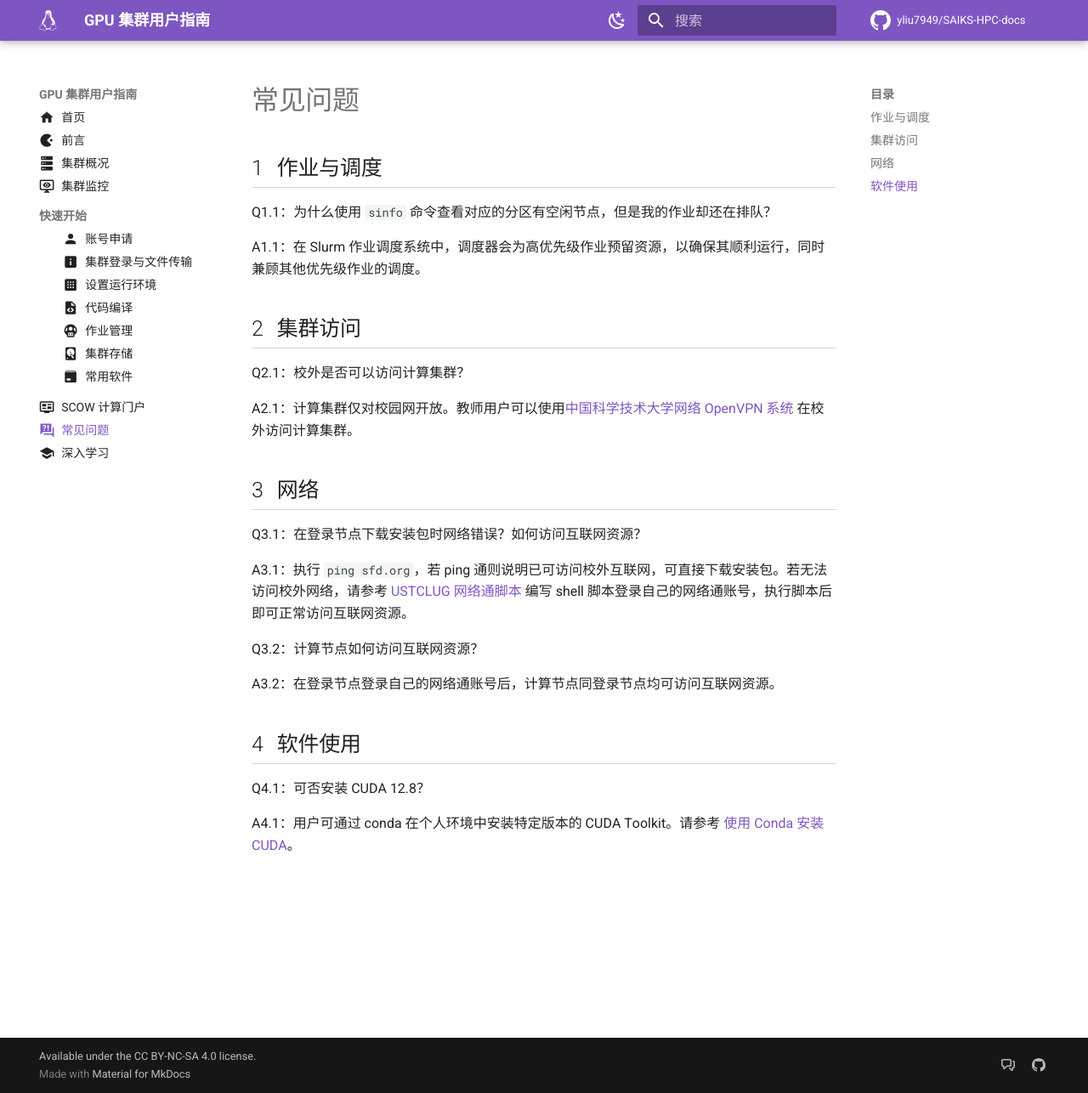
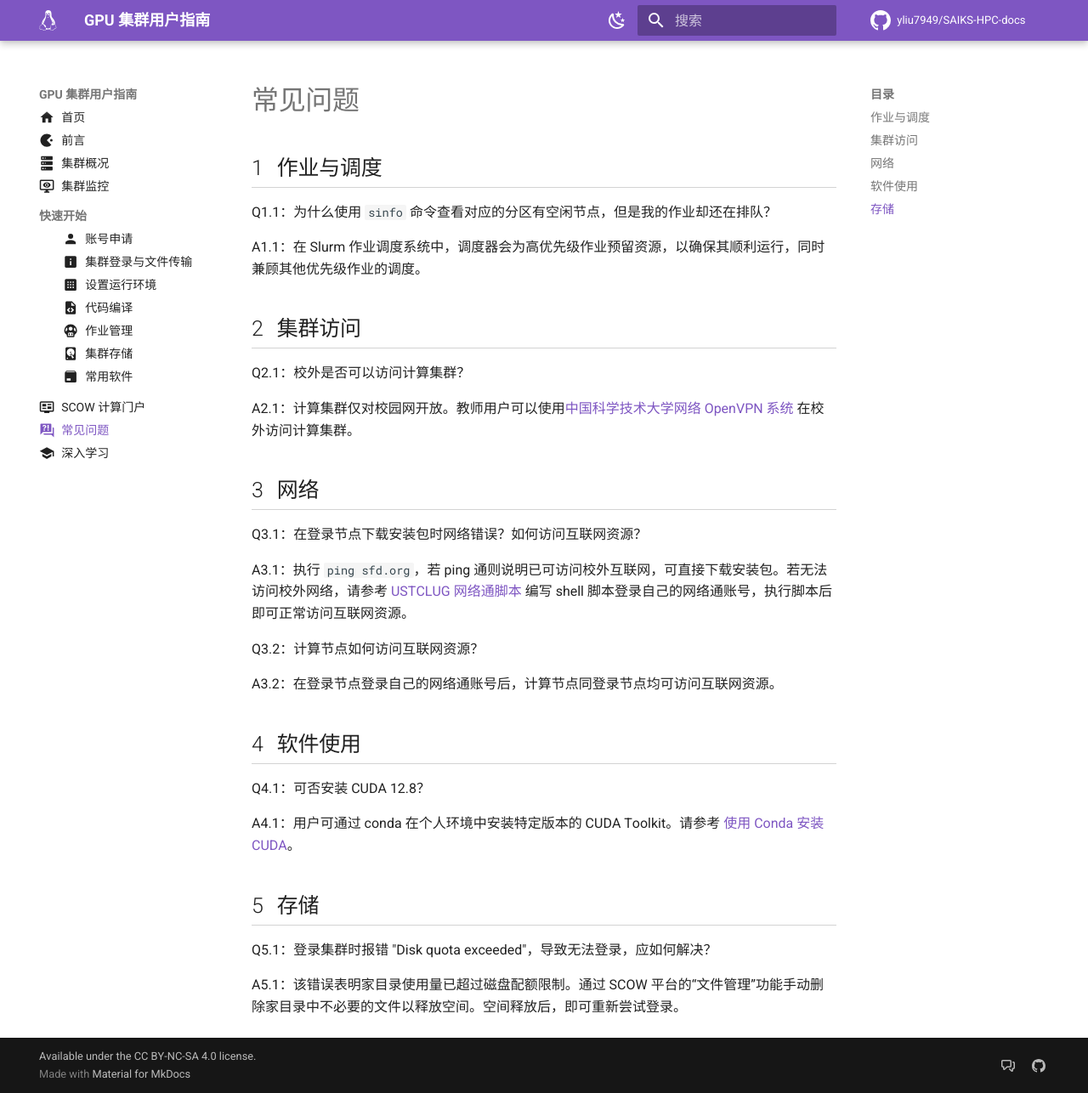
Before and after one commit to yliu7949/SAIKS-HPC-docs, an MkDocs documentation site: the page built from docs/faq.md, in a window 1280 px wide and 1286 px high. Shown: the whole window at 85% size. Built offline with MkDocs 1.6.1 and Material for MkDocs 9.7.7, drawn with Linux system fonts in a browser that asks for light colours; comment, search, counter and statistics services are not loaded.

Commit message:
docs(faq): add solution for disk quota exceeded error

```diff
--- a/docs/faq.md
+++ b/docs/faq.md
@@ -31,3 +31,9 @@ A3.2：在登录节点登录自己的网络通账号后，计算节点同登录
 Q4.1：可否安装 CUDA 12.8？
 
 A4.1：用户可通过 conda 在个人环境中安装特定版本的 CUDA Toolkit。请参考 <a href="https://201.ustclug.org/advanced/cuda/#cuda-conda" target="_blank" rel="noopener noreferrer">使用 Conda 安装 CUDA</a>。
+
+## 存储 {#storage}
+
+Q5.1：登录集群时报错 "Disk quota exceeded"，导致无法登录，应如何解决？
+
+A5.1：该错误表明家目录使用量已超过磁盘配额限制。通过 SCOW 平台的“文件管理”功能手动删除家目录中不必要的文件以释放空间。空间释放后，即可重新尝试登录。
```
